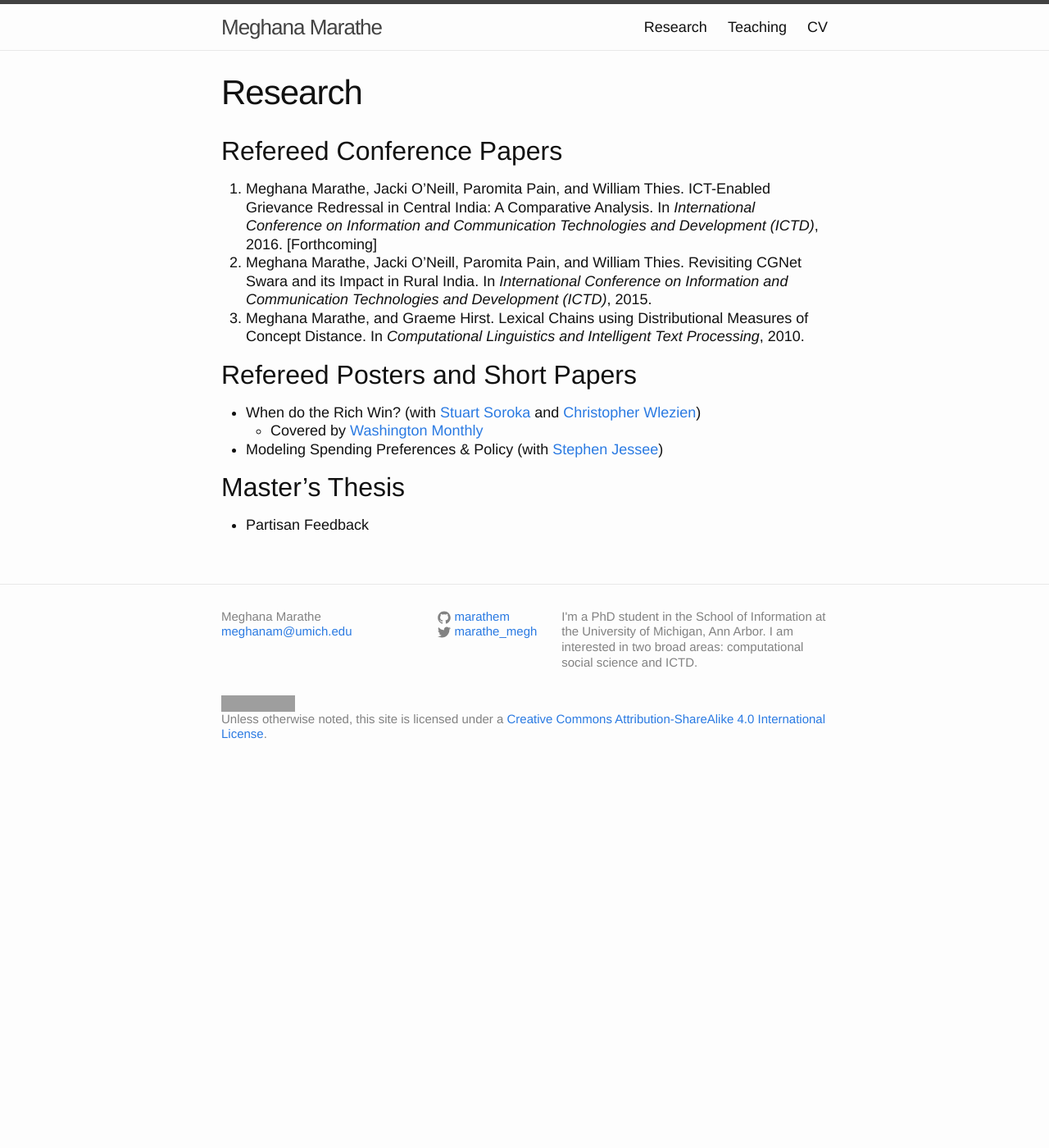
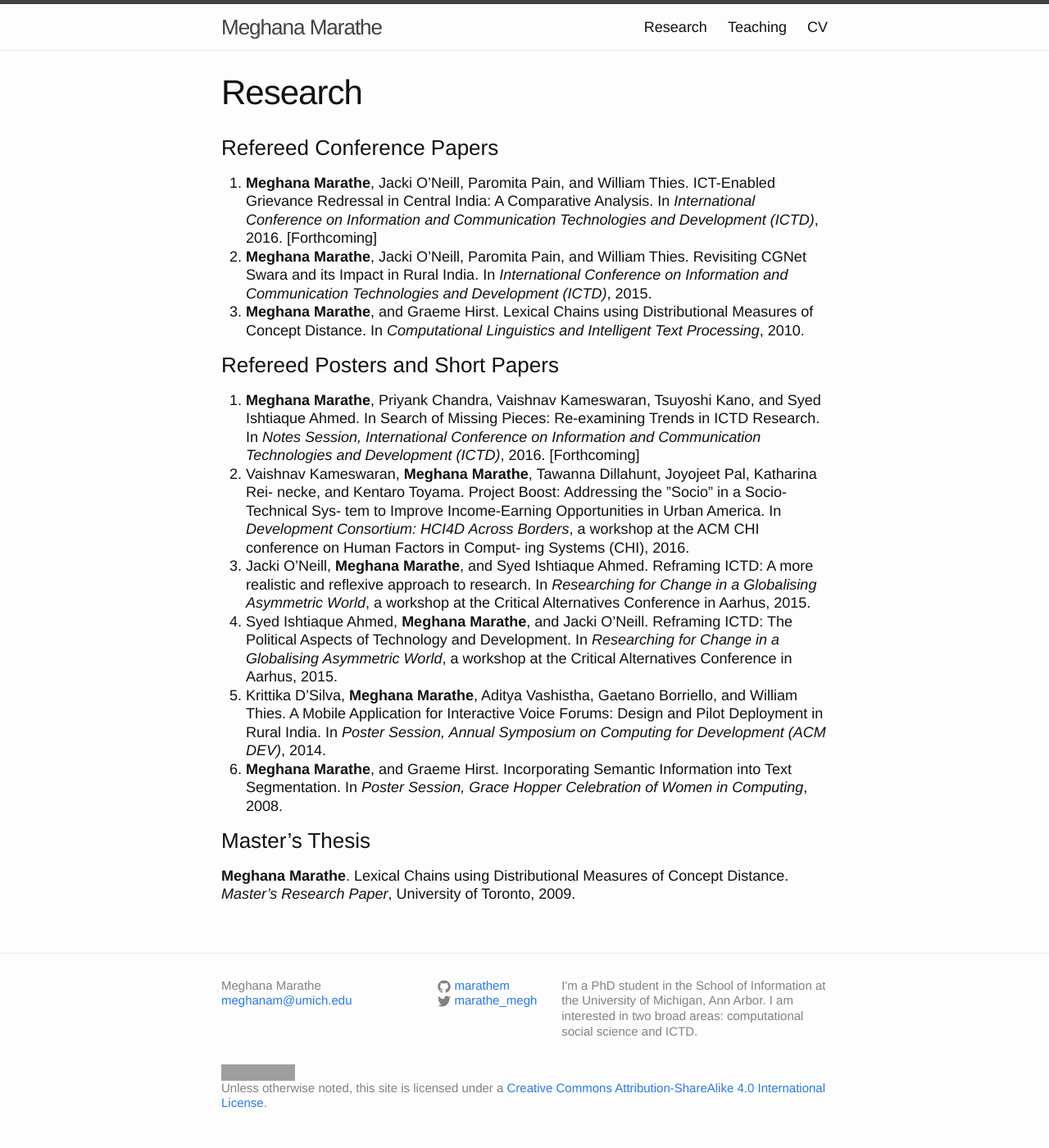
Before and after one commit to marathem/marathem.github.io, a Jekyll site: the page built from research.md, in a window 1280 px wide. Shown: the whole page at 82% size. Built offline with Jekyll 4.4.1, drawn with Linux system fonts in a browser that asks for light colours; before the commit the page ends 950 px from its top, so only the background shows below that; grey boxes are pictures that could not be loaded.

Commit message:
Research page

```diff
--- a/research.md
+++ b/research.md
@@ -4,20 +4,19 @@ title: Research
 permalink: /Research/
 ---
 
-## Refereed Conference Papers
-1. Meghana Marathe, Jacki O’Neill, Paromita Pain, and William Thies. ICT-Enabled Grievance Redressal in Central India: A Comparative Analysis. In *International Conference on Information and Communication Technologies and Development (ICTD)*, 2016. [Forthcoming]
-2. Meghana Marathe, Jacki O’Neill, Paromita Pain, and William Thies. Revisiting CGNet Swara and its Impact in Rural India. In *International Conference on Information and Communication Technologies and Development (ICTD)*, 2015.
-3. Meghana Marathe, and Graeme Hirst. Lexical Chains using Distributional Measures of Concept Distance. In *Computational Linguistics and Intelligent Text Processing*, 2010.
+### Refereed Conference Papers
+1. **Meghana Marathe**, Jacki O’Neill, Paromita Pain, and William Thies. ICT-Enabled Grievance Redressal in Central India: A Comparative Analysis. In *International Conference on Information and Communication Technologies and Development (ICTD)*, 2016. [Forthcoming]
+2. **Meghana Marathe**, Jacki O’Neill, Paromita Pain, and William Thies. Revisiting CGNet Swara and its Impact in Rural India. In *International Conference on Information and Communication Technologies and Development (ICTD)*, 2015.
+3. **Meghana Marathe**, and Graeme Hirst. Lexical Chains using Distributional Measures of Concept Distance. In *Computational Linguistics and Intelligent Text Processing*, 2010.
 
 
-## Refereed Posters and Short Papers
-  * When do the Rich Win? (with
-    [Stuart Soroka](http://www.snsoroka.com/) and
-    [Christopher Wlezien](http://www.utexas.edu/cola/government/faculty/profile.php?id=cw26629))
-    + Covered by
-      [Washington Monthly](http://www.washingtonmonthly.com/ten-miles-square/2016/02/to_influence_policy_you_have_t059643.php)
-  + Modeling Spending Preferences & Policy (with
-    [Stephen Jessee](http://laits.utexas.edu/~sjessee/research.html))
+### Refereed Posters and Short Papers
+1. **Meghana Marathe**, Priyank Chandra, Vaishnav Kameswaran, Tsuyoshi Kano, and Syed Ishtiaque Ahmed. In Search of Missing Pieces: Re-examining Trends in ICTD Research. In *Notes Session, International Conference on Information and Communication Technologies and Development (ICTD)*, 2016. [Forthcoming]
+2. Vaishnav Kameswaran, **Meghana Marathe**, Tawanna Dillahunt, Joyojeet Pal, Katharina Rei- necke, and Kentaro Toyama. Project Boost: Addressing the ”Socio” in a Socio-Technical Sys- tem to Improve Income-Earning Opportunities in Urban America. In *Development Consortium: HCI4D Across Borders*, a workshop at the ACM CHI conference on Human Factors in Comput- ing Systems (CHI), 2016.
+3. Jacki O’Neill, **Meghana Marathe**, and Syed Ishtiaque Ahmed. Reframing ICTD: A more realistic and reflexive approach to research. In *Researching for Change in a Globalising Asymmetric World*, a workshop at the Critical Alternatives Conference in Aarhus, 2015.
+4. Syed Ishtiaque Ahmed, **Meghana Marathe**, and Jacki O’Neill. Reframing ICTD: The Political Aspects of Technology and Development. In *Researching for Change in a Globalising Asymmetric World*, a workshop at the Critical Alternatives Conference in Aarhus, 2015.
+5. Krittika D’Silva, **Meghana Marathe**, Aditya Vashistha, Gaetano Borriello, and William Thies. A Mobile Application for Interactive Voice Forums: Design and Pilot Deployment in Rural India. In *Poster Session, Annual Symposium on Computing for Development (ACM DEV)*, 2014.
+6. **Meghana Marathe**, and Graeme Hirst. Incorporating Semantic Information into Text Segmentation. In *Poster Session, Grace Hopper Celebration of Women in Computing*, 2008.
 
-## Master's Thesis
-  * Partisan Feedback
+### Master's Thesis
+**Meghana Marathe**. Lexical Chains using Distributional Measures of Concept Distance. *Master’s Research Paper*, University of Toronto, 2009.
```
